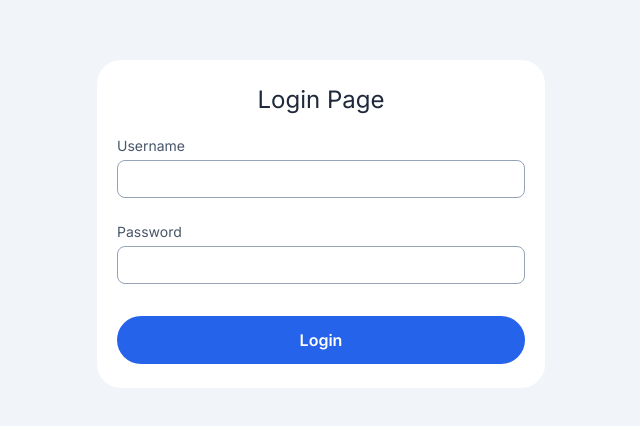
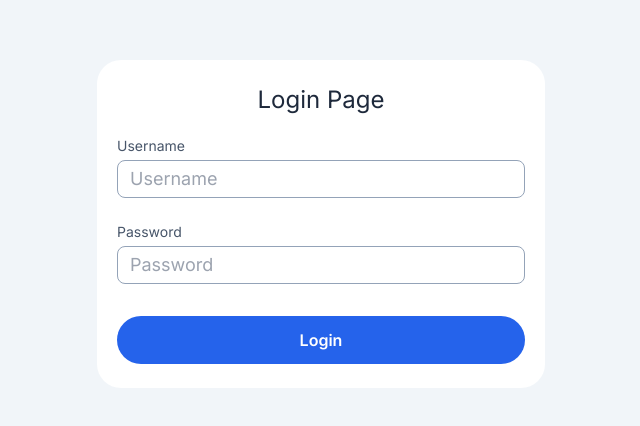
Before and after one commit to Grindan/nord-security-homework, a Next.js app: page /login in a window 1280 px wide. Shown: the part 176-602 px from the top of the page, without its empty margins (319-959 px from the left). Built offline with nearby package versions, Linux system fonts and the light colour scheme.

Commit message:
Added formik

```diff
--- a/package.json
+++ b/package.json
@@ -9,6 +9,7 @@
     "lint": "next lint"
   },
   "dependencies": {
+    "formik": "^2.4.5",
     "next": "latest",
     "react": "latest",
     "react-dom": "latest"
--- a/src/app/login/page.tsx
+++ b/src/app/login/page.tsx
@@ -1,27 +1,62 @@
+'use client';
+
+import { Formik, Form, Field, FormikHelpers } from 'formik';
+
 import Input from '@/components/Input';
+import { LoginFormValues } from '@/types/form';
+import { required } from '@/utils/validators';
 
 const LoginPage = () => {
+  const onSubmit = (
+    values: LoginFormValues,
+    actions: FormikHelpers<LoginFormValues>,
+  ) => {
+    actions.setSubmitting(false);
+  };
+
   return (
     <div className="flex min-h-screen items-center justify-center">
       <div className="flex flex-col h-auto max-w-md bg-white rounded-[24px] px-5 py-6 w-[568px]">
         <p className="text-2xl text-center mb-5 text-slate-800">Login Page</p>
-        <Input
+
+        <Formik
+          initialValues={{ username: '', password: '' } as LoginFormValues}
+          onSubmit={onSubmit}
+        >
+          {({ errors, touched, handleSubmit, isSubmitting }) => {
+            return (
+              <Form onSubmit={handleSubmit}>
+                <Field
                   name="username"
                   label="Username"
                   type="text"
-          onChange={() => { }}
+                  component={Input}
+                  validate={required}
+                  error={touched.username && errors.username}
                   className="mb-6"
                 />
-        <Input
+
+                <Field
                   name="password"
                   label="Password"
                   type="password"
-          onChange={() => { }}
+                  component={Input}
+                  validate={required}
+                  error={touched.password && errors.password}
                   className="mb-8"
                 />
-        <button className="rounded-full py-3 px-4 bg-blue-600 text-white font-semibold">
+
+                <button
+                  type="submit"
+                  disabled={isSubmitting}
+                  className="rounded-full w-full py-3 px-4 bg-blue-600 hover:bg-blue-500 disabled:bg-blue-400 text-white font-semibold"
+                >
                   Login
                 </button>
+              </Form>
+            );
+          }}
+        </Formik>
       </div>
     </div>
   );
--- a/src/components/Input.tsx
+++ b/src/components/Input.tsx
@@ -1,22 +1,28 @@
-import { FC } from 'react';
+import { ChangeEvent, FC } from 'react';
+import { FieldProps } from 'formik';
 
 type Props = {
   name: string;
   label: string;
   type: string;
-  onChange: () => void;
+  onChange: (e: ChangeEvent) => void;
+  onBlur: (e: ChangeEvent) => void;
   className?: string;
+  value: string;
+  error?: string | boolean;
 };
 
-const Input: FC<Props> = ({ name, label, type, onChange, className = '' }) => {
+const Input: FC<Props & FieldProps> = ({ field, label, className = '' }) => {
   return (
     <div className={`flex flex-col ${className}`}>
       <label className="text-sm text-slate-600 mb-1">{label}</label>
       <input
+        {...field}
+        id={field.name}
+        placeholder={label}
         className="
           rounded-lg w-full text-lg text-slate-500 border border-slate-400 outline-none py-1 px-3
           focus:border-blue-400 focus:shadow focus:shadow-slate-300"
-        type={type}
       />
     </div>
   );
--- /dev/null
+++ b/src/types/form.ts
@@ -0,0 +1,4 @@
+export type LoginFormValues = {
+  username: string;
+  password: string;
+};
--- /dev/null
+++ b/src/utils/validators.ts
@@ -0,0 +1,3 @@
+export const required = (value?: string) => {
+  return value?.trim() ? undefined : 'Required';
+};
```
Also changed, not shown: src/utils/localStorage.tsx (added, +10 -0 lines), 1 other file (tests, documents, lock files or other folders). Lines whose indentation alone changed are shown as unchanged.
